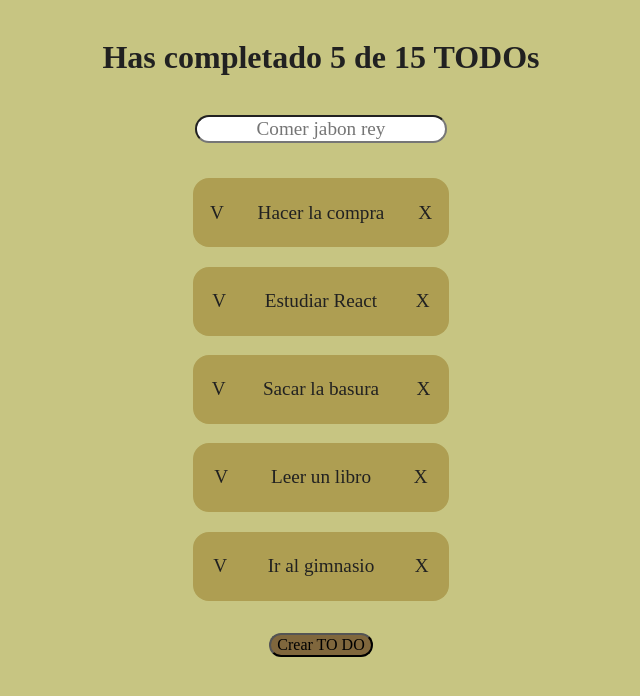
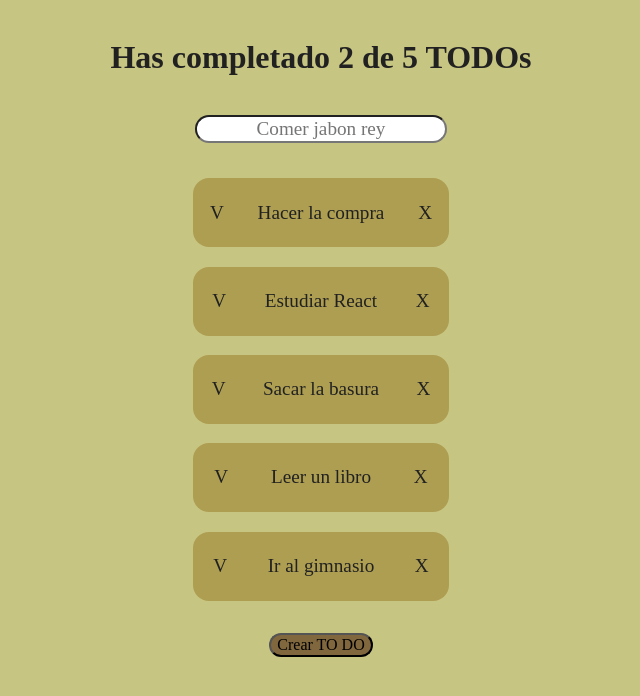
Before and after one commit to JEGonDev/TODOs-React, a React (Vite) app: page / in a window 1280 px wide. Shown: the top 696 px of the page, without its empty margins (319-959 px from the left). Built offline with nearby package versions, Linux system fonts and the light colour scheme.

Commit message:
Funciona el buscador de todos

```diff
--- a/src/TodoSearch.jsx
+++ b/src/TodoSearch.jsx
@@ -1,15 +1,13 @@
 import React from 'react'
 import './styles/TodoSearch.css'
 
-function TodoSearch() {
-    const [searchValue, setSearchValue] = React.useState('')
-
+function TodoSearch(props) {
     return(
         <input
             placeholder='Comer jabon rey'
-            value={searchValue}
+            value={props.searchValue}
             onChange={(event) => {
-                setSearchValue(event.target.value)
+                props.setSearchValue(event.target.value)
             }}
         ></input>
     )
--- a/src/app.jsx
+++ b/src/app.jsx
@@ -14,15 +14,39 @@ const todos = [
 ];
 
 function RenderTodos(){
+
+    const [todo, setTodo] = React.useState(todos)
+    const [searchValue, setSearchValue] = React.useState('')
+    const completedTodos = todo.filter(
+        todo => !!todo.completed).length
+    const totalTodos = todo.length
+    const searchedTodos = todo.filter(
+        (todo) => {
+            return todo.name.toLowerCase().includes(
+                searchValue.toLowerCase())
+        }
+    )
+
     return(
         <React.Fragment>
 
-            <TodoCounter completed={5} total={15}/>
-            <TodoSearch />
+            <TodoCounter
+                completed={completedTodos}
+                total={totalTodos}
+            />
+
+            <TodoSearch
+                searchValue={searchValue}
+                setSearchValue={setSearchValue}
+            />
 
             <TodoList>
-                {todos.map(todo =>(
-                    <TodoItem key={todo.id} name={todo.name} completed={todo.completed}/>
+                {searchedTodos.map(todo =>(
+                    <TodoItem
+                        key={todo.id}
+                        name={todo.name}
+                        completed={todo.completed}
+                    />
                 ))}
             </TodoList>
 
--- a/src/styles/TodoItem.css
+++ b/src/styles/TodoItem.css
@@ -21,3 +21,7 @@ p {
     font-size: 1.2rem;
     font-family: cursive;
 }
+
+/* .todoItem-completed {
+    text-decoration: line-through;
+} */
```
